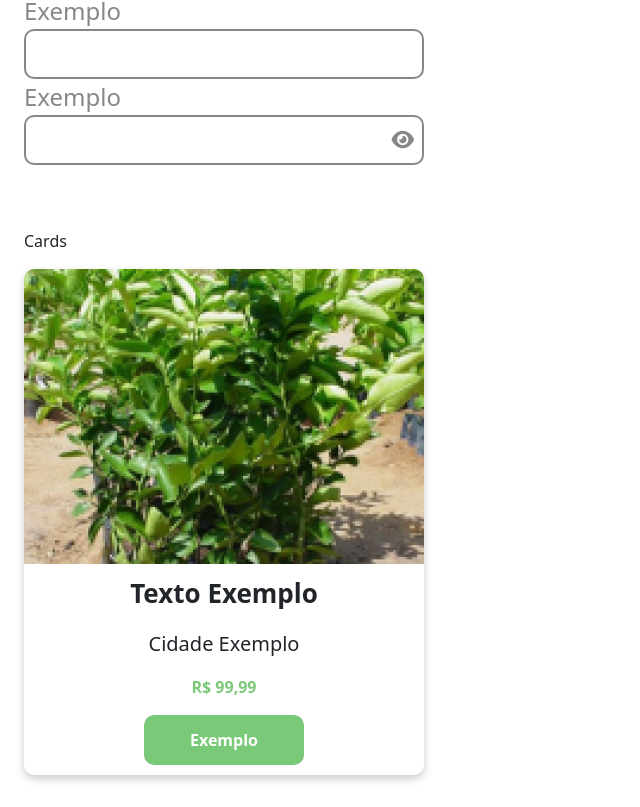
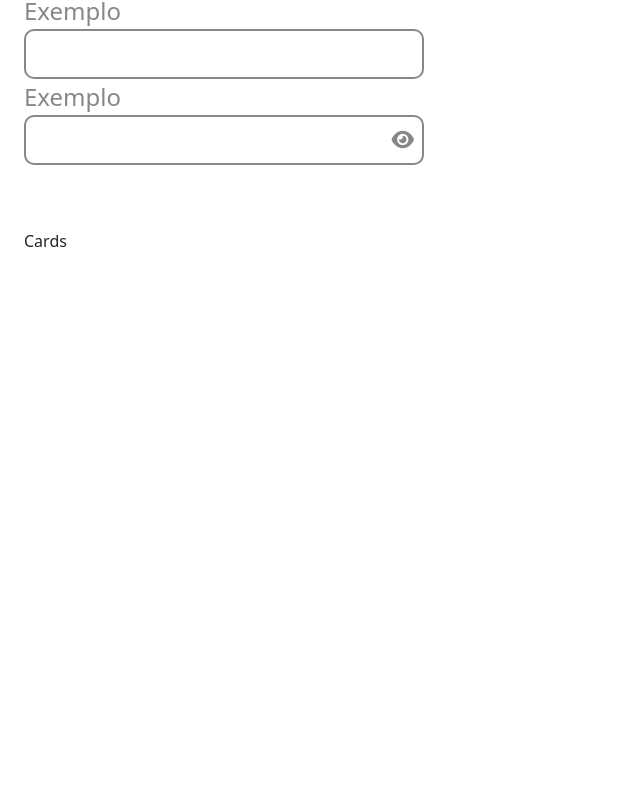
Before and after one commit to JustByAgro/FrontEnd, an Angular app: page /backup in a window 1280 px wide. Shown: the part 233-1040 px from the top of the page, without its empty margins (0-640 px from the left). After the commit the page ends 800 px from the top, so only its background shows below. Built offline with nearby package versions, Linux system fonts and the light colour scheme.

Commit message:
refactor: tira component de card

```diff
--- a/src/app/components/backup-components/backup-components.component.html
+++ b/src/app/components/backup-components/backup-components.component.html
@@ -37,15 +37,6 @@
         <!-- Card -->
         <div class="w-100 p-4">
             <p>Cards</p>
-            <div class="card-jb">
-                <img src="assets/img-produto.png">
-                <div>
-                    <p class="title">Texto Exemplo</p>
-                    <p class="city">Cidade Exemplo</p>
-                    <p class="price">R$ 99,99</p>
-                    <button class="button-primary">Exemplo</button>
-                </div>
-            </div>
         </div>
 
 </section>
```
